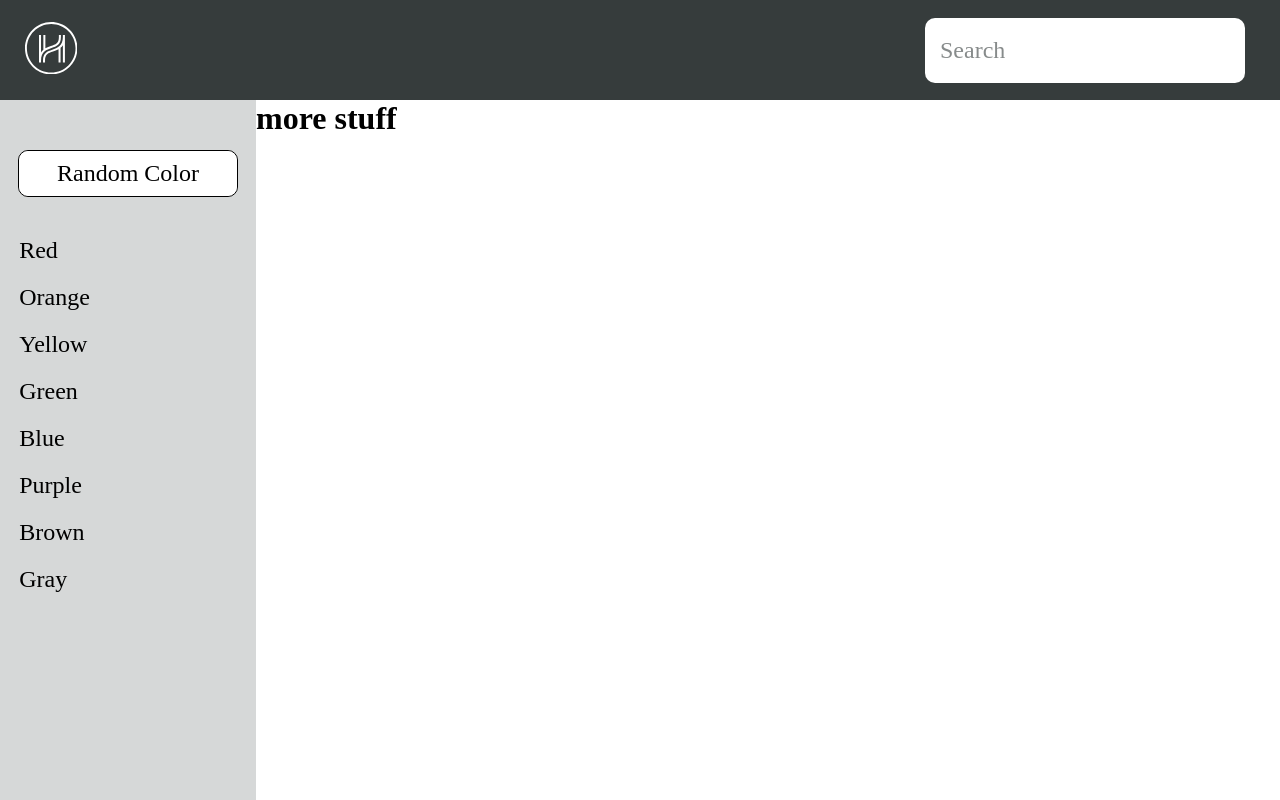
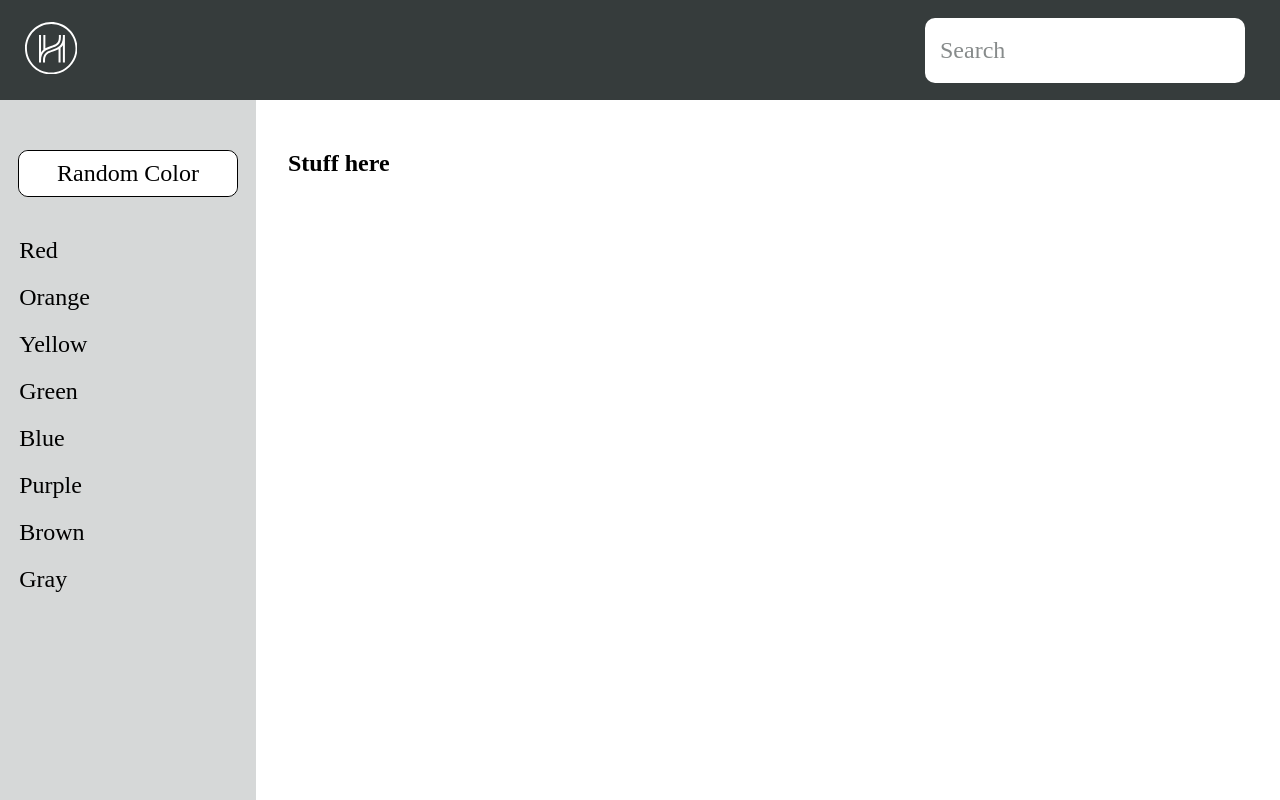
Before and after one commit to 2juicy/HHumansChallenge, a React (Create React App) app: page / in a window 1280 px wide. Built offline with nearby package versions, Linux system fonts and the light colour scheme; a web font is replaced by a local one.

Commit message:
list component initial setup

```diff
--- a/src/App.js
+++ b/src/App.js
@@ -2,13 +2,14 @@ import React from "react";
 import "./App.css";
 import Header from "./components/Header/Header";
 import Sidebar from "./components/Sidebar/Sidebar";
+import List from "./components/List/List";
 
 export default function App() {
   return (
     <div>
       <Header />
       <Sidebar />
-      <h1> more stuff</h1>
+      <List />
     </div>
   );
 }
--- a/src/components/Header/Header.css
+++ b/src/components/Header/Header.css
@@ -2,7 +2,7 @@
   height: 100px;
   background-color: #363c3c;
   display: flex;
-  justify-content: space-between;
+  /* justify-content: space-between; */
   align-items: center;
 }
 
@@ -14,7 +14,7 @@
   width: 25%;
   height: 65%;
   padding-left: 5px;
-  margin-right: 35px;
+  margin: 0 35px 0 auto;
   outline: none;
   border: none;
   border-radius: 10px;
--- /dev/null
+++ b/src/components/List/List.css
@@ -0,0 +1,4 @@
+#list-section {
+  margin-left: 20%;
+  padding: 50px 0 0 2em;
+}
--- /dev/null
+++ b/src/components/List/List.js
@@ -0,0 +1,10 @@
+import React from "react";
+import "./List.css";
+
+export default function List() {
+  return (
+    <section id="list-section">
+      <h1>Stuff here</h1>
+    </section>
+  );
+}
--- a/src/components/Sidebar/Sidebar.css
+++ b/src/components/Sidebar/Sidebar.css
@@ -1,8 +1,8 @@
 .sidebar {
   width: 20%;
-  height: calc(100vh - 100px);
+  height: 100%;
   background-color: #d6d8d8;
-  float: left;
+  position: fixed;
 }
 
 .random-button {
```
